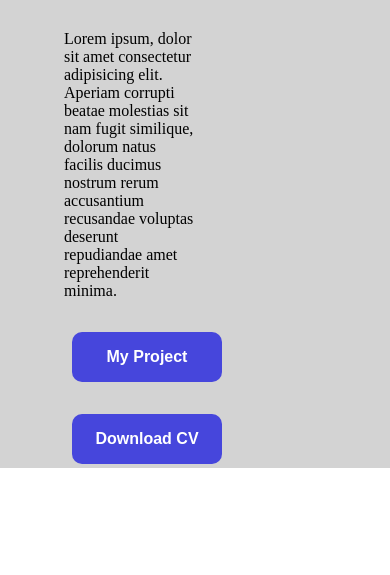
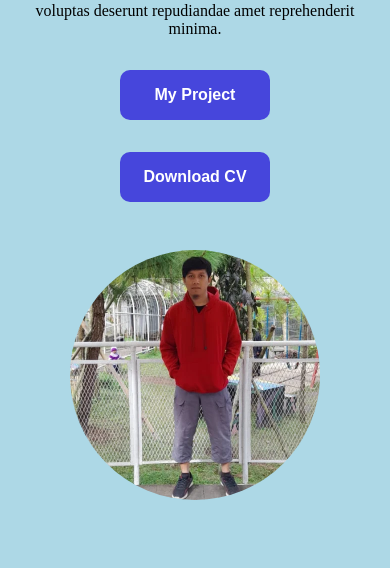
Before and after one commit to Irfan2202/portfolio-html-css-js, a plain HTML site: page index.html in a window 390 px wide. Shown: the part 376-951 px from the top of the page. Drawn offline with Linux system fonts and the light colour scheme.

Commit message:
responsive hero dengan bantuan ai

```diff
--- a/assets/css/style.css
+++ b/assets/css/style.css
@@ -12,9 +12,16 @@ section {
   min-height: 100vh;
 }
 
+.row {
+  display: flex;
+  flex-wrap: wrap;
+  justify-content: center;
+  align-items: center;
+}
+
 .column {
-  float: left;
-  width: 50%;
+  flex: 1 1 50%; /* di layar besar 50% */
+  padding: 1rem;
 }
 .title {
   font-size: 2rem;
@@ -61,12 +68,11 @@ nav {
   display: none;
 }
 section.about {
-  background-color: lightgray;
+  background-color: lightblue;
 }
 
 .about {
   padding: 5rem 4rem;
-  grid-column: auto;
 }
 
 .content h2,
@@ -159,4 +165,22 @@ section.about {
     margin-top: -0.5rem;
     z-index: 3;
   }
+  .column {
+    flex: 1 1 100%;
+  }
+
+  .about img {
+    width: 250px;
+    height: 250px;
+    margin-left: 0;
+  }
+
+  .about {
+    padding: 3rem 1rem;
+    text-align: center;
+  }
+
+  .content h2 {
+    font-size: 1.5rem;
+  }
 }
```
